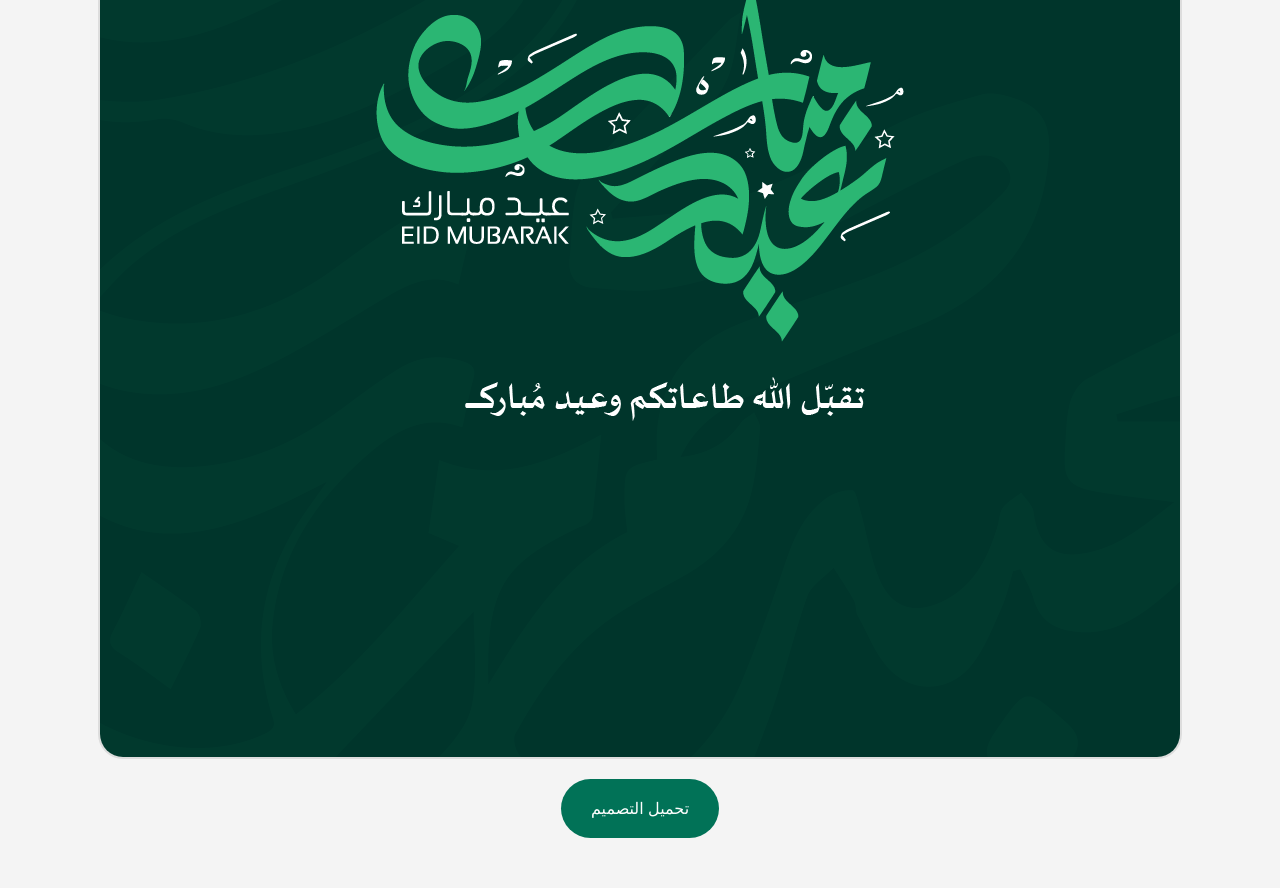
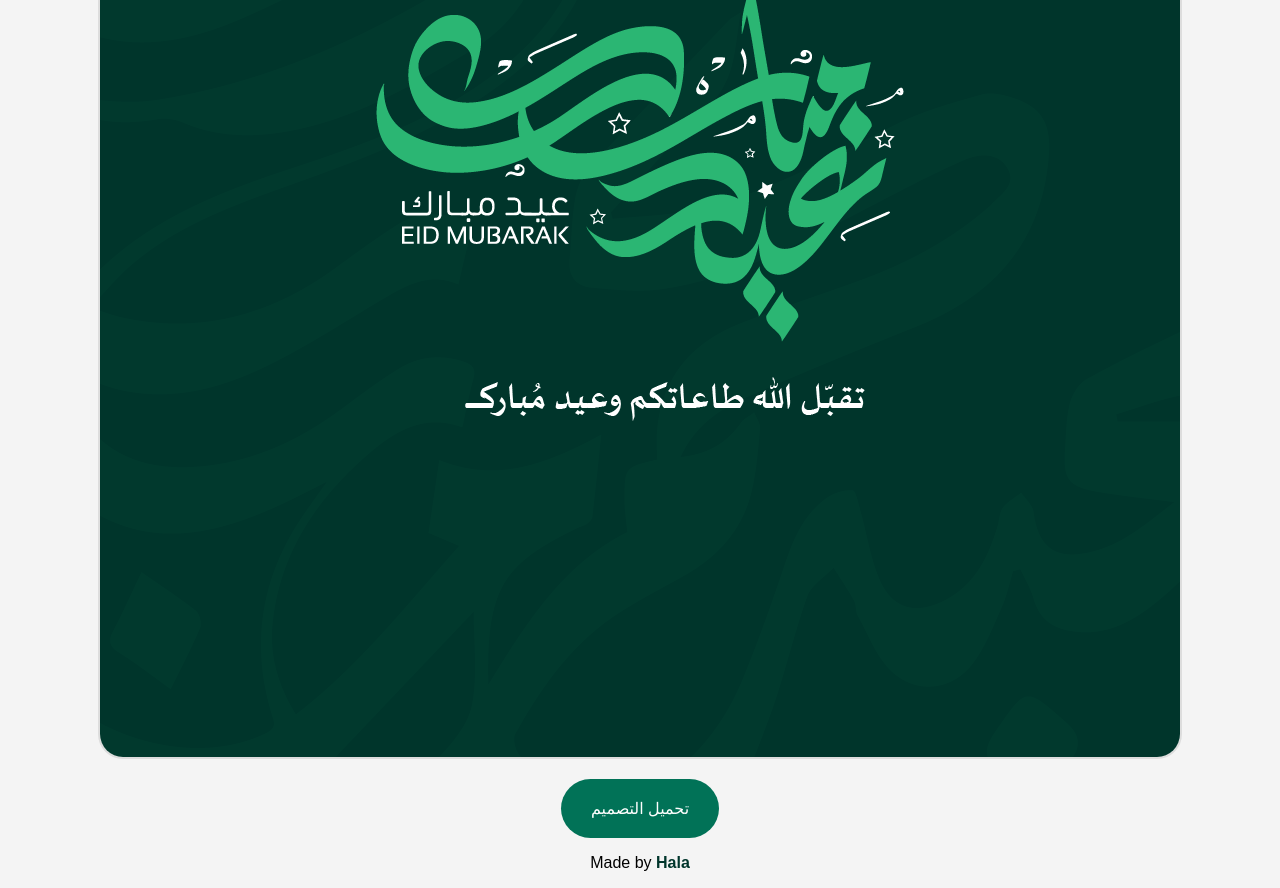
Before and after one commit to Halla98/SNC.h, a plain HTML site: page index.html in a window 1280 px wide. Shown: the part 427-1315 px from the top of the page. Before the commit the page ends 1273 px from the top, so only its background shows below. Drawn offline with Linux system fonts and the light colour scheme.

Commit message:
Update index.html

```diff
--- a/index.html
+++ b/index.html
@@ -15,6 +15,9 @@
         <canvas id="canvas"></canvas>
         <button class="download-btn" id="downloadBtn">تحميل التصميم</button>
     </div>
+    <div class="footer">
+    <p>Made by <span style="font-weight: bold; color: #00352B;">Hala</span></p>
+</div>
     <script src="script.js"></script>
 </body>
 </html>
```
